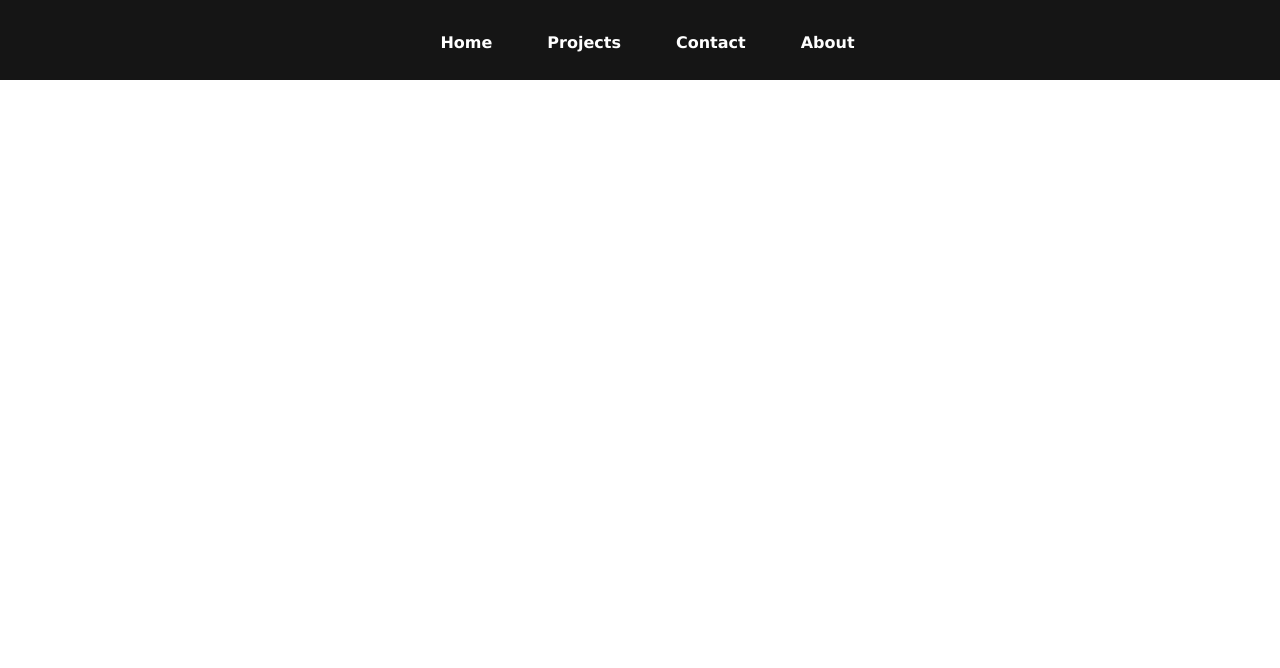
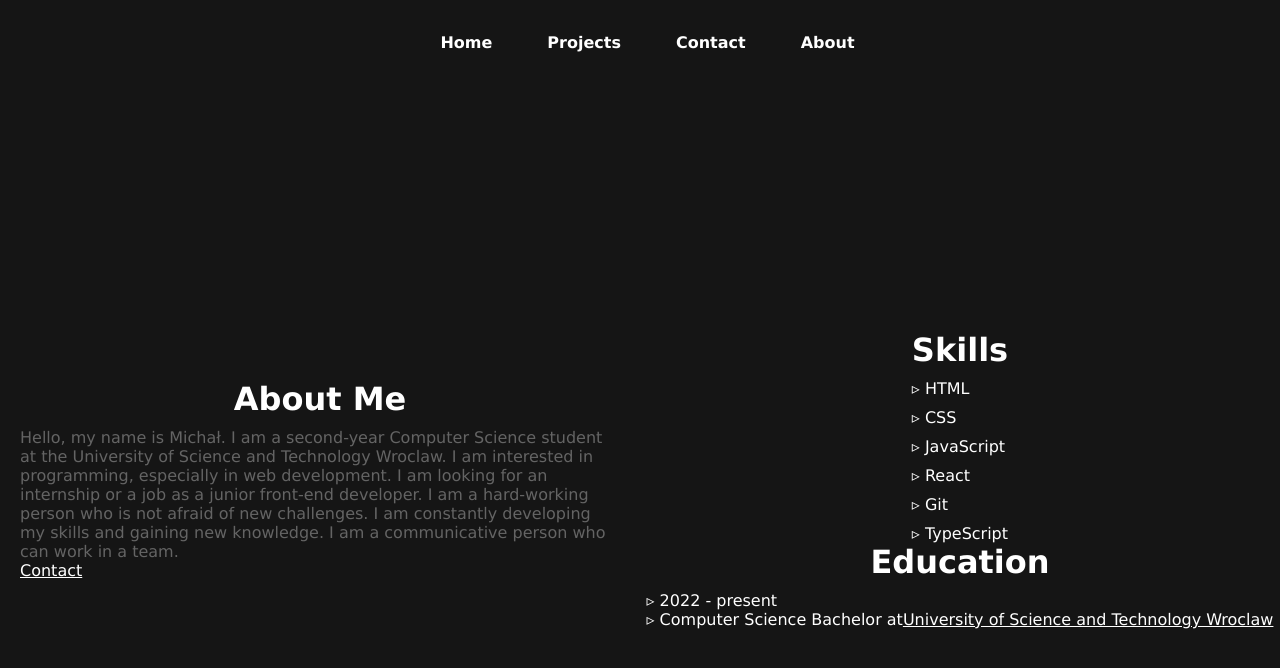
Before and after one commit to 00200200/portfolio, a React (Create React App) app: page /about in a window 1280 px wide. Shown: the top 668 px of the page. Built offline with nearby package versions, Linux system fonts and the light colour scheme.

Commit message:
Project_Section
Better Proejct Section Add ProjectInfo Component

```diff
--- a/src/components/LandingPage/MainPage.css
+++ b/src/components/LandingPage/MainPage.css
@@ -68,6 +68,7 @@ a {
 	overflow: hidden;
 	transition: background-color 0.3s ease;
 	border: 1px solid var(--main-text-color);
+	cursor: pointer;
 }
 .scroll-button:hover {
 	background-color: var(--quaternary-color);
--- a/src/components/NavBar/HamburgerMenu.tsx
+++ b/src/components/NavBar/HamburgerMenu.tsx
@@ -1,5 +1,5 @@
 import React, { useState, useRef, useEffect } from 'react';
-import { Link } from 'react-router-dom';
+import { Link, useLocation } from 'react-router-dom';
 
 import './HamburgerMenu.css';
 
@@ -18,7 +18,7 @@ const Navigation: React.FC = () => {
 	const handleScrollToSection = (id: string): void => {
 		if (id === 'home') {
 			window.scrollTo({ top: 0, behavior: 'smooth' });
-		} else if (id === 'contact') {
+		} else if (id === 'contact' || id === '#contact') {
 			window.scrollTo({ top: 10000, behavior: 'smooth' });
 		} else {
 			const section = document.getElementById(id) as HTMLDivElement;
@@ -56,9 +56,7 @@ const Navigation: React.FC = () => {
 					</Link>
 				</li>
 				<li onMouseDown={handleMenuItemClick}>
-					<Link to='/About' onClick={() => handleScrollToSection('contact')}>
-						About
-					</Link>
+					<Link to='/About'>About</Link>
 				</li>
 			</ul>
 		</div>
--- /dev/null
+++ b/src/components/ProjectInfo/ProjectInfo.css
@@ -0,0 +1,32 @@
+/* ... Istniejący kod CSS ... */
+
+.info-button {
+	display: inline-block;
+	padding: 10px 20px;
+	font-size: 18px;
+	font-weight: 700;
+	text-decoration: none;
+	color: var(--main-text-color);
+	background-color: var(--secondary-color);
+	border: none;
+	border-radius: 5px;
+	position: absolute;
+	overflow: hidden;
+	transition: background-color 0.3s ease;
+	border: 1px solid var(--main-text-color);
+	cursor: pointer;
+	margin-top: 10px;
+}
+
+.project-info {
+	width: 90vw;
+	height: 90vh;
+	margin-top: 20px;
+	padding: 10px;
+	background-color: var(--secondary-color);
+	color: var(--main-text-color);
+	border: 1px solid #ccc;
+	border-radius: 5px;
+}
+
+/* ... Istniejący kod CSS ... */
--- /dev/null
+++ b/src/components/ProjectInfo/ProjectInfo.tsx
@@ -0,0 +1,18 @@
+import React from 'react';
+
+interface ProjectInfoProps {
+	description: string;
+	technologies: string;
+}
+
+const ProjectInfo: React.FC<ProjectInfoProps> = ({ description, technologies }) => {
+	return (
+		<div className='project-info'>
+			<h2>Project Information</h2>
+			<p>Description: {description}</p>
+			<p>Technologies: {technologies}</p>
+		</div>
+	);
+};
+
+export default ProjectInfo;
--- a/src/components/Projects/Project.css
+++ b/src/components/Projects/Project.css
@@ -27,20 +27,6 @@
 	font-size: 18px;
 	margin-bottom: 5px;
 	color: var(--main-text-color);
-}
-
-.project-description {
-	font-size: 16px;
-	color: var(--main-text-color);
-	transition: opacity 0.3s ease-in-out;
-}
-
-.project-description.visible {
-	opacity: 1;
-}
-
-.project:hover .project-description {
-	opacity: 0;
 }
 
 .project-icons {
@@ -112,6 +98,7 @@
 	overflow: hidden;
 	transition: background-color 0.3s ease;
 	border: 1px solid var(--main-text-color);
+	cursor: pointer;
 }
 
 .source-button:hover {
@@ -125,7 +112,69 @@
 .live-button:hover {
 	background-color: var(--quaternary-color);
 }
+
 .project-icon {
 	font-size: 28px;
 	color: var(--main-text-color);
 }
+
+.disabled {
+	opacity: 0.5;
+	cursor: not-allowed;
+}
+
+.project-info-overlay {
+	position: fixed;
+	top: 0;
+	left: 0;
+	width: 100vw;
+	height: 100vh;
+	background-color: rgba(0, 0, 0, 0.5);
+	display: flex;
+	justify-content: center;
+	align-items: center;
+	z-index: 999;
+}
+
+.project-info-container {
+	width: 80vw;
+	height: 80vh;
+	background-color: var(--secondary-color);
+	border: 1px solid #ccc;
+	border-radius: 5px;
+	padding: 20px;
+	position: relative;
+}
+
+.project-info-close {
+	position: absolute;
+	top: 10px;
+	right: 10px;
+	cursor: pointer;
+	font-weight: bold;
+	font-size: 18px;
+	color: var(--main-text-color);
+}
+
+.project-description {
+	font-size: 16px;
+	color: var(--main-text-color);
+	transition: opacity 0.3s ease-in-out;
+}
+
+.project-info-overlay .project-description {
+	opacity: 1;
+}
+
+.project-info-overlay:hover .project-description {
+	opacity: 0;
+}
+
+@media (max-width: 480px) {
+	.project {
+		width: 90vw;
+		height: auto;
+		padding: 10px;
+		margin: 10px auto;
+	}
+}
--- a/src/components/Projects/Project.tsx
+++ b/src/components/Projects/Project.tsx
@@ -1,7 +1,7 @@
 import React, { useState } from 'react';
 import { IconType } from 'react-icons';
-import { FaJava } from 'react-icons/fa'; // Przykładowe ikony, należy dodać importy odpowiednich ikon
-
+import { FaJava } from 'react-icons/fa';
+import ProjectInfo from '../ProjectInfo/ProjectInfo';
 import './Project.css';
 
 export interface ProjectProps {
@@ -10,10 +10,10 @@ export interface ProjectProps {
 	icons: string[];
 	description: string;
 	sourceCodeLink: string | undefined;
+	liveLink?: string | undefined;
 }
 
 const getIconComponent = (iconName: string): IconType | null => {
-	// Mapowanie nazw ikon na komponenty ikon
 	switch (iconName) {
 		case 'FaJava':
 			return FaJava;
@@ -23,41 +23,35 @@ const getIconComponent = (iconName: string): IconType | null => {
 };
 
 const Project: React.FC<ProjectProps> = (props: ProjectProps) => {
-	const { title, technologies, icons, description, sourceCodeLink } = props;
-	const [hovered, setHovered] = useState(false);
-	const [descriptionVisible, setDescriptionVisible] = useState(true);
+	const { title, technologies, icons, description, sourceCodeLink, liveLink } = props;
+	const [showInfo, setShowInfo] = useState(false);
+	const [isPageLocked, setIsPageLocked] = useState(false);
 
-	const handleClick = (link: string | undefined) => {
-		if (link) {
-			window.open(link, '_blank');
-		}
+	const handleCloseInfo = () => {
+		setShowInfo(false);
+		setIsPageLocked(false);
 	};
 
 	return (
-		<div
-			className={`project ${hovered ? 'hovered' : ''}`}
-			onMouseEnter={() => setHovered(true)}
-			onMouseLeave={() => setHovered(false)}>
-			<div className={`project-content`}>
+		<div className={`project ${isPageLocked ? 'disabled' : ''}`}>
+			<div className={`project-content ${showInfo ? 'project-info-open' : ''}`}>
 				<h1 className='project-title'>{title}</h1>
 				<p className='project-technologies'>{technologies}</p>
-				<p className={`project-description ${descriptionVisible ? 'visible' : ''}`}>{description}</p>
-
-				<div className='project-icons'>
-					{icons.map((iconName, index) => {
-						const IconComponent = getIconComponent(iconName);
-						return IconComponent ? (
-							<IconComponent key={index} className={`project-description ${descriptionVisible ? 'visible' : ''}`} />
-						) : null;
-					})}
-				</div>
-
-				<div className='project-links'>
-					<button className='source-button' onClick={() => handleClick(sourceCodeLink)}>
-						Source Code
+				{!showInfo && (
+					<button className='source-button' onClick={() => setShowInfo(true)}>
+						More Info
 					</button>
-					<button className='live-button source-button'>Live</button>
-				</div>
+				)}
+				{showInfo && (
+					<div className='project-info-overlay'>
+						<div className='project-info-container'>
+							<div className='project-info-close' onClick={handleCloseInfo}>
+								X
+							</div>
+							<ProjectInfo description={description} technologies={technologies} />
+						</div>
+					</div>
+				)}
 			</div>
 		</div>
 	);
--- a/src/components/Projects/Projects.tsx
+++ b/src/components/Projects/Projects.tsx
@@ -14,6 +14,7 @@ const Projects: React.FC = () => {
 		description:
 			'The project was done during my studies together with my friend to pass the Object-Oriented Programming course. The aim of the project was to simulate the spread of a virus worldwide, considering various factors.',
 		sourceCodeLink: 'https://github.com/00200200/PlagueInc',
+		liveLink: undefined,
 	};
 	const templateProjectData: ProjectProps = {
 		title: 'Project Title',
@@ -21,6 +22,7 @@ const Projects: React.FC = () => {
 		icons: ['SiJavascript'],
 		description: 'Project Description',
 		sourceCodeLink: 'Project Source Code Link',
+		liveLink: 'xd' ,
 	};
 
 	const handleArrowClick = (): void => {
--- a/src/components/about/About.css
+++ b/src/components/about/About.css
@@ -0,0 +1,69 @@
+.container {
+	background-color: var(--primary-color);
+	width: 100%;
+	min-height: 100vh;
+	display: flex;
+	align-items: center;
+	justify-content: center;
+	color: var(--main-text-color);
+}
+
+h1 {
+	text-align: center;
+	color: var(--main-text-color);
+}
+
+.leftSide {
+	width: 50%;
+	padding: 0 20px;
+	box-sizing: border-box;
+}
+
+.rightSide {
+	width: 50%;
+	display: flex;
+	flex-direction: column;
+	align-items: center;
+}
+
+.skillsList ul,
+.educationList ul {
+	list-style-type: none;
+	padding: 0;
+}
+
+.skillsList ul li,
+.educationList ul li {
+	margin-bottom: 10px;
+	display: flex;
+	align-items: center;
+}
+
+.skillsList ul li::before,
+.educationList ul li::before {
+	content: '▹';
+	margin-right: 5px;
+	color: var(--main-text-color);
+}
+
+.skillsList ul li span,
+.educationList ul li span {
+	margin-right: 10px;
+	color: var(--main-text-color);
+}
+
+.skillsList ul li:last-child,
+.educationList ul li:last-child {
+	margin-bottom: 0;
+}
+
+@media screen and (max-width: 768px) {
+	.container {
+		flex-direction: column;
+	}
+
+	.leftSide,
+	.rightSide {
+		width: 100%;
+	}
+}
--- a/src/components/about/Abouts.tsx
+++ b/src/components/about/Abouts.tsx
@@ -1,10 +1,52 @@
 import React from 'react';
-
+import './About.css';
+import { Link } from 'react-router-dom';
 const About: React.FC = () => {
 	return (
-		<div>
-			<h1>ABOUTS</h1>
-		</div>
+		<section className='container'>
+			<div className='leftSide'>
+				<h1>About Me</h1>
+				<div>
+					<p>
+						Hello, my name is Michał. I am a second-year Computer Science student at the University of Science and
+						Technology Wroclaw. I am interested in programming, especially in web development. I am looking for an
+						internship or a job as a junior front-end developer. I am a hard-working person who is not afraid of new
+						challenges. I am constantly developing my skills and gaining new knowledge. I am a communicative person who
+						can work in a team.
+					</p>
+				</div>
+				<Link to='/#contact'>Contact</Link>
+			</div>
+			<div className='rightSide'>
+				<div className='skills'>
+					<h1>Skills</h1>
+					<div className='skillsList'>
+						<ul>
+							<li>HTML</li>
+							<li>CSS</li>
+							<li>JavaScript</li>
+							<li>React</li>
+							<li>Git</li>
+							<li>TypeScript</li>
+						</ul>
+					</div>
+				</div>
+				<div className='education'>
+					<h1>Education</h1>
+					<div className='educationList'>
+						<ul>
+							<li>2022 - present</li>
+						</ul>
+						<ul>
+							<li>
+								Computer Science Bachelor at{' '}
+								<a href='https://pwr.edu.pl/'> University of Science and Technology Wroclaw</a>
+							</li>
+						</ul>
+					</div>
+				</div>
+			</div>
+		</section>
 	);
 };
 
```
